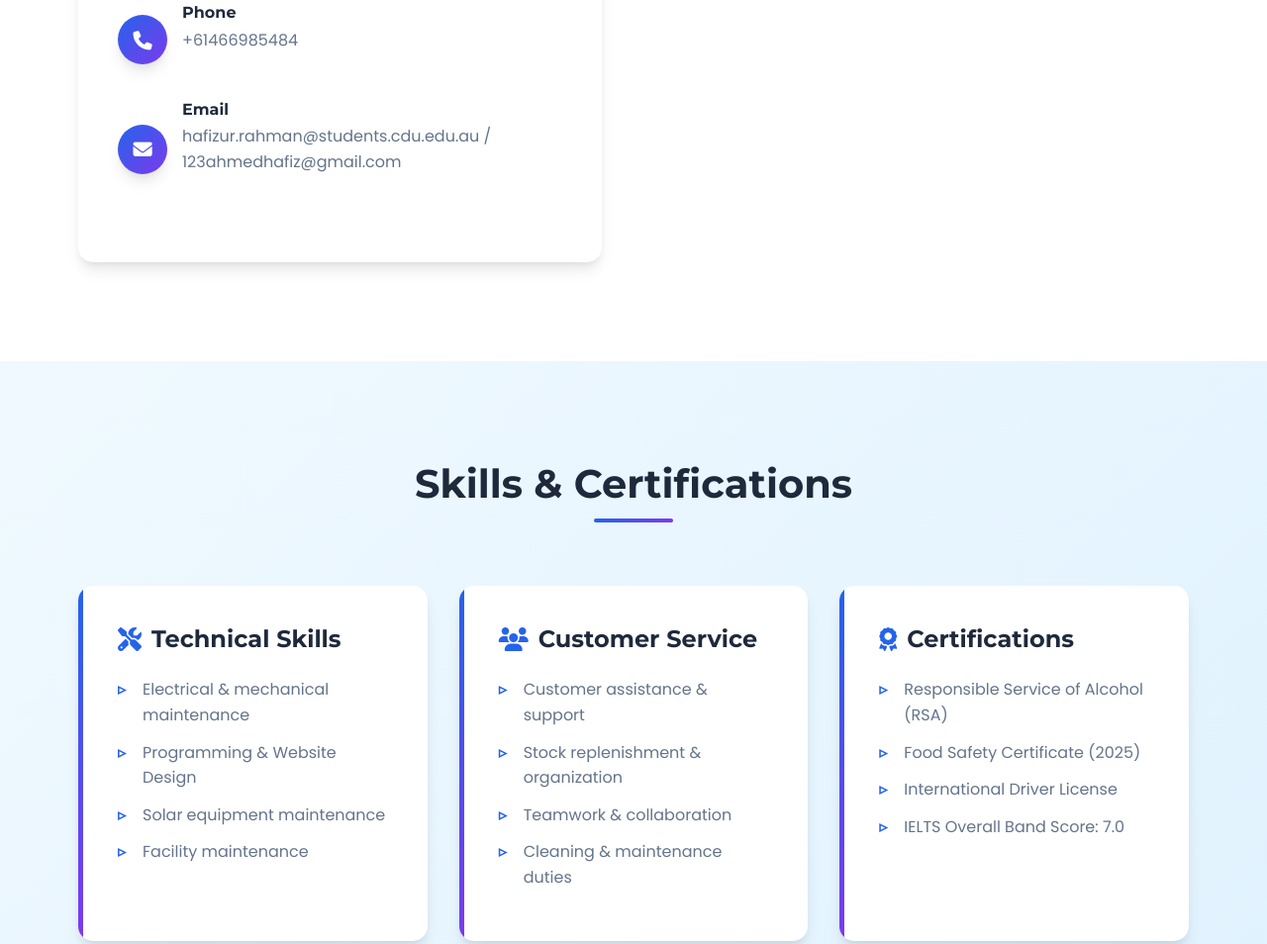
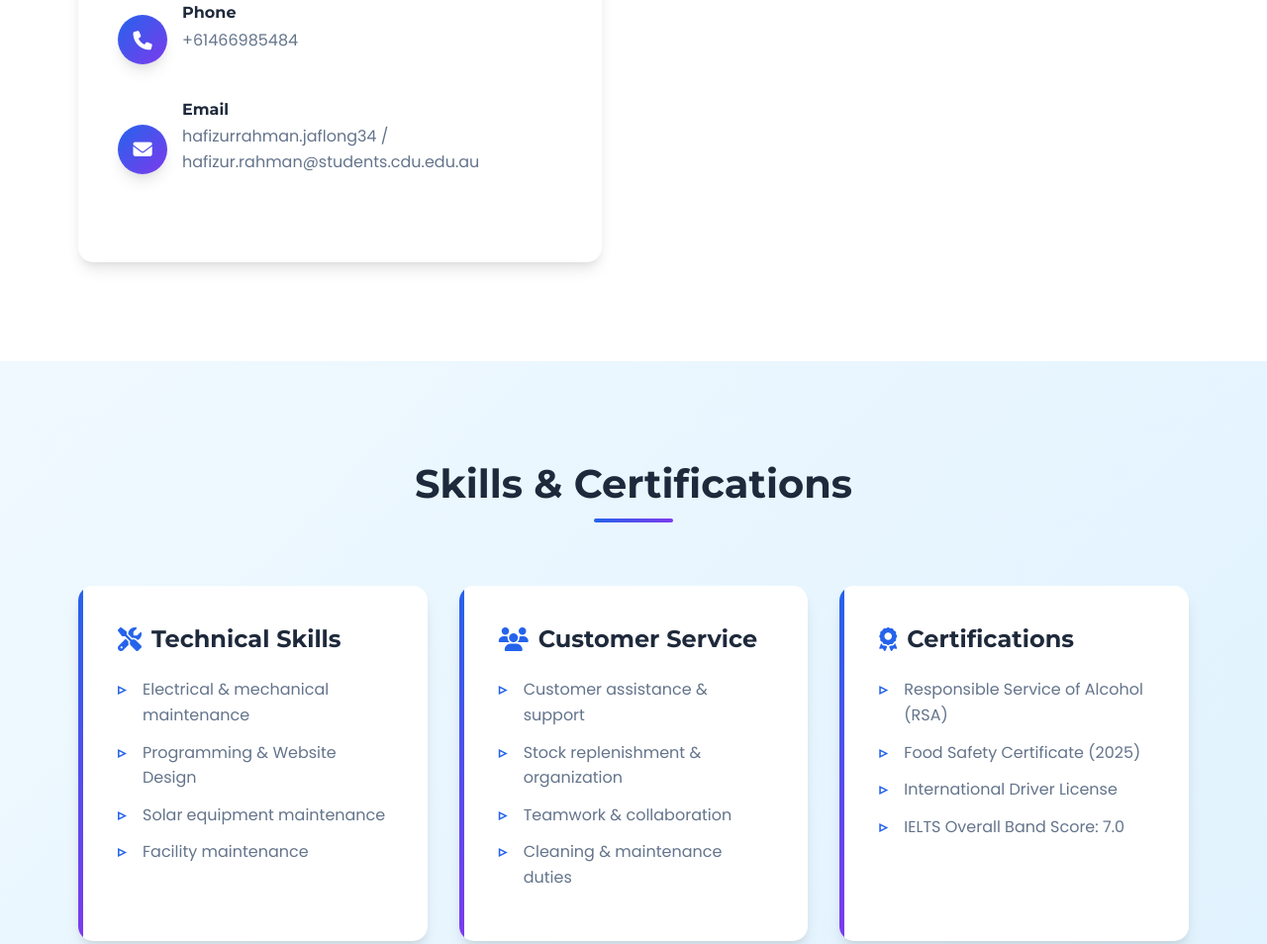
Before and after one commit to ahmedhafiz1/Portfolio, a plain HTML site: page index.html in a window 1280 px wide. Shown: the part 1476-2430 px from the top of the page at 99% size. Drawn offline with Linux system fonts and the light colour scheme.

Commit message:
Update index.html

```diff
--- a/index.html
+++ b/index.html
@@ -1269,7 +1269,7 @@
                             <i class="fas fa-envelope"></i>
                             <div class="contact-details">
                                 <h4>Email</h4>
-                                <p>hafizur.rahman@students.cdu.edu.au / 123ahmedhafiz@gmail.com</p>
+                                <p>hafizurrahman.jaflong34 / hafizur.rahman@students.cdu.edu.au</p>
                             </div>
                         </div>
                     </div>
@@ -1538,7 +1538,7 @@
                         <i class="fas fa-envelope"></i>
                         <div class="contact-details">
                             <h4>Email</h4>
-                            <p>hafizur.rahman@students.cdu.edu.au / 123ahmedhafiz@gmail.com</p>
+                            <p>hafizurrahman.jaflong34 / hafizur.rahman@students.cdu.edu.au</p>
                         </div>
                     </div>
                 </div>
```
